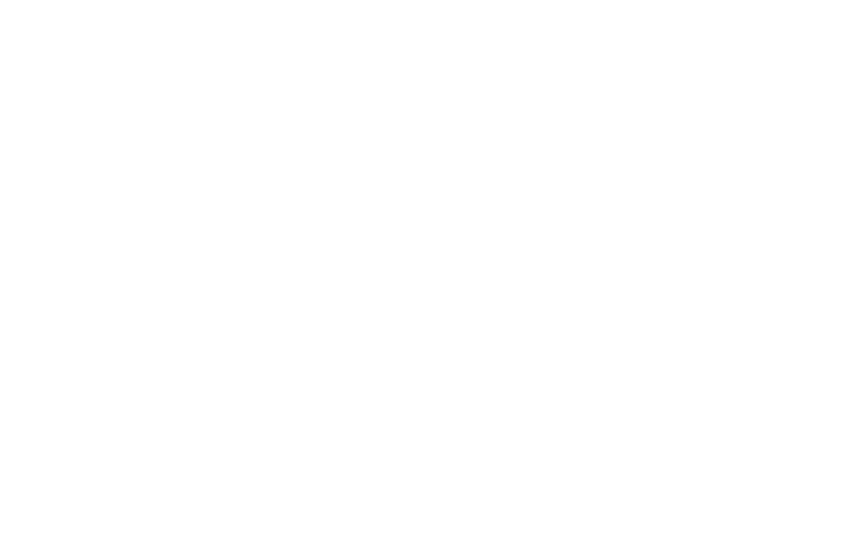
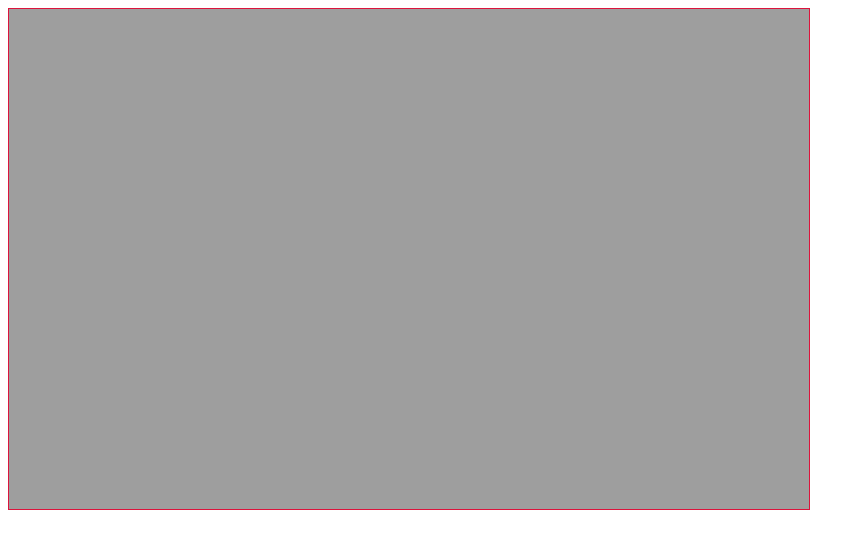
Before and after one commit to eunji-lee-dev/project-create-games-html-js, a website: page games/game_1/index.html in a window 1280 px wide. Shown: the whole page, without its empty margins (0-865 px from the left). Drawn offline with Linux system fonts and the light colour scheme.

Commit message:
Add: main.js to game_1

```diff
--- a/engine/main.js
+++ b/engine/main.js
@@ -1,5 +1,3 @@
-import {timer} from "./module";
-
 let ctx,
 	width,
 	height;
@@ -9,7 +7,7 @@ let lastClick = {
 	y: undefined
 }
 
-export function startGame() {
+function startGame() {
 	createCanvas();
 	loadImgs();
 	drawBackground();
--- a/games/game_1/index.html
+++ b/games/game_1/index.html
@@ -13,6 +13,8 @@
 	</style>
 </head>
 <body>
+<!--MODULE-->
+<script src="../../engine/main.js"></script>
 
 <!--THIS IS A CANVAS-->
 	<div id="game">
--- a/games/game_1/script.js
+++ b/games/game_1/script.js
@@ -1,4 +1,4 @@
-// import {StartGame()} from 'engine/main';
+startGame();
 
 /*
 while(true){
```
